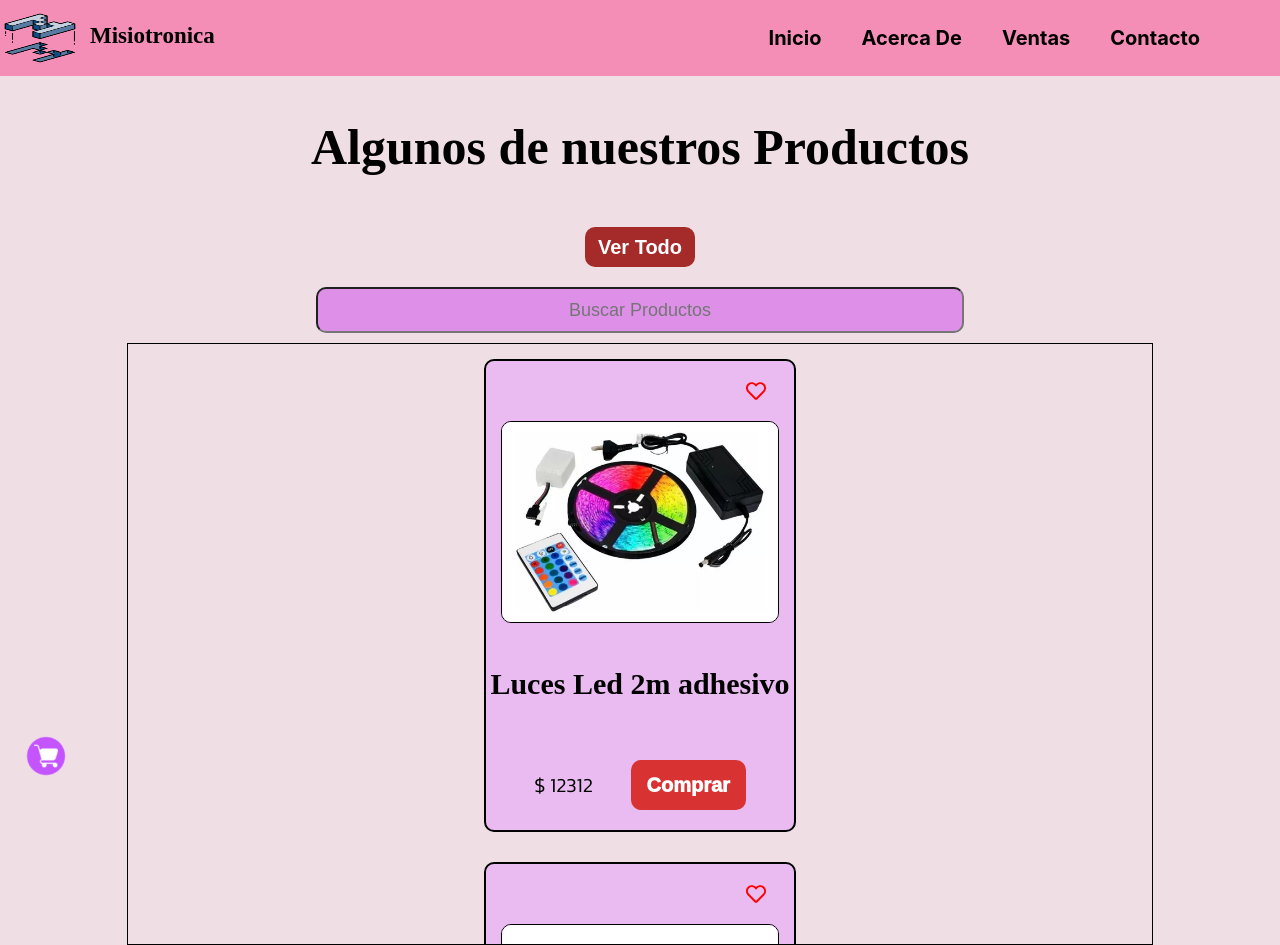
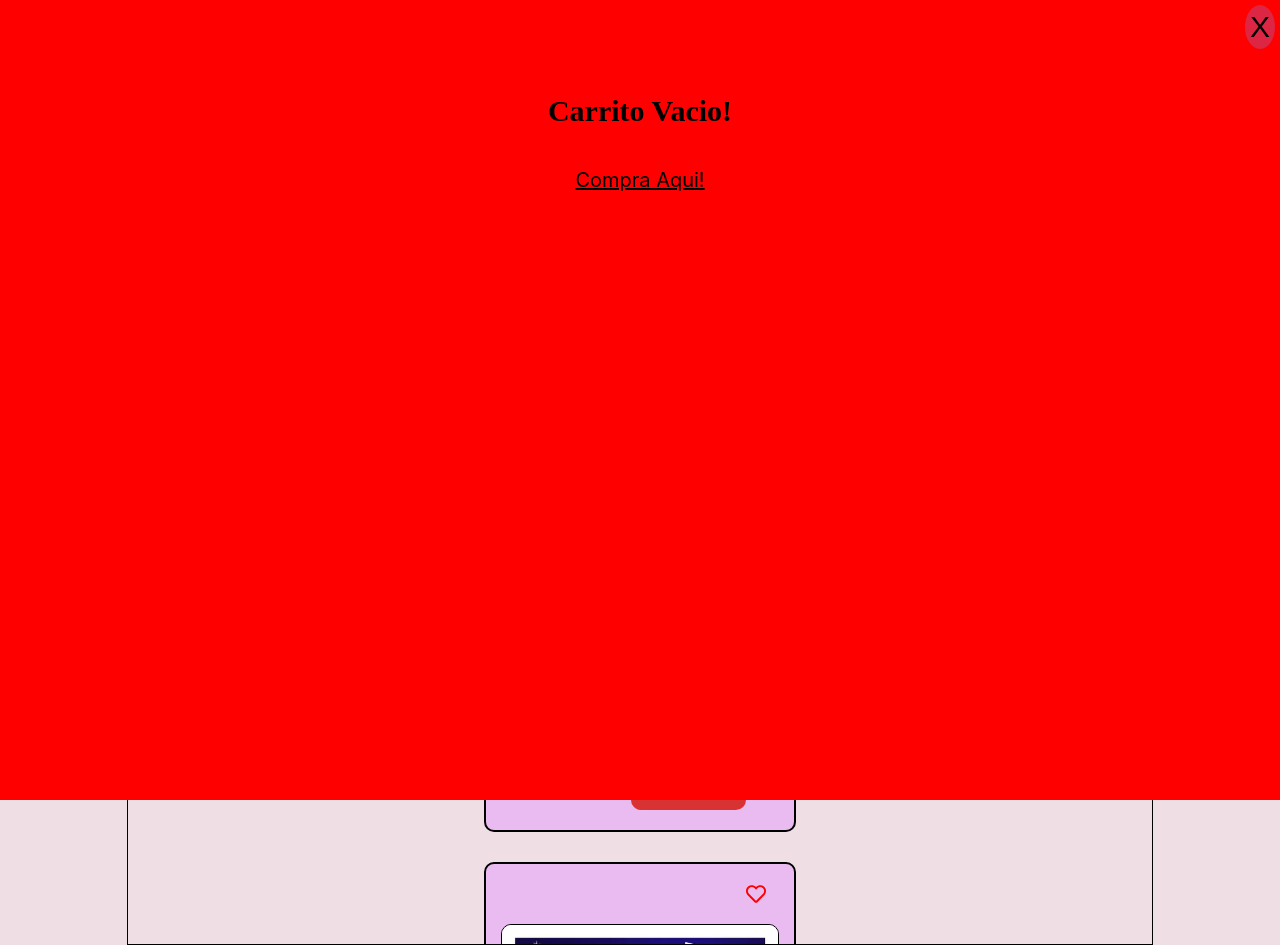
Before and after one commit to Nahuel0/Proyecto-Final-Misiotronica, a React (Create React App) app: page /tienda in a window 1280 px wide. Both pictures are taken after a click on the button 40 px from the left and 755 px from the top of the page. Built offline with nearby package versions, Linux system fonts and the light colour scheme; a web font is replaced by a local one.

Commit message:
Se agrego nueva rama - Carrito en proceso

```diff
--- a/src/componentes/carrito/Carrito.jsx
+++ b/src/componentes/carrito/Carrito.jsx
@@ -1,15 +1,36 @@
+import { useState } from 'react';
+import Producto from '../productos/Producto';
 import './carrito.css'
 
 
 
-export default function Carrito(){
+export default function Carrito(props){
+    const [verCarrito,setVerCarrito] = useState(false);
+
+    const viewCarrito = ()=>{
+        setVerCarrito(!verCarrito)
+    }
     return (
         <div className='content-carrito'>
 
-            <div>
+            <div className=  {!verCarrito ? "ocultar-carrito" : "mostrar-carrito"}>
+                <button className='boton-cerrar' onClick={()=>{viewCarrito()}}>X</button>
+                <div className='cont-carrito-productos'>
+                    {
+                        !props.productos.length ?
+                            <div className='cont-empty'>
+                                <h4>Carrito Vacio!</h4>
 
+                                <a className='a-url-tienda' href="http://localhost:3000/tienda">Compra Aqui!</a>
+                                </div>
+                        :
+                            props.productos.map(
+                                (producto)=>producto
+                                )
+                    }
+                </div>
             </div>
-            <button className='boton-carrito'>
+            <button className={!verCarrito ? "boton-carrito" : "ocultar-carrito"} onClick={()=>{viewCarrito()}}>
                 <img src={process.env.PUBLIC_URL+"/imagenes/icon/carrito-compras.png"} alt="Carrito de compras" id='img-carrito'/>
             </button>
 
--- a/src/componentes/carrito/carrito.css
+++ b/src/componentes/carrito/carrito.css
@@ -1,11 +1,49 @@
-.content-carrito{
-    position: fixed;
-    bottom:20px;
-	left: 20px;
-    border-radius: 50%;
-	transition: all .5s;
+
+.ocultar-carrito{
+    display: none;
 }
 
+.mostrar-carrito{
+    position: fixed;
+    width: 100%;
+    height: 100%;
+    background-color: red;
+    display: flex;
+    flex-direction: column;
+    top: 0;
+    left: 0;
+}
+.boton-cerrar{
+    align-self: flex-end;
+    margin: 5px;
+    padding: 5px;
+    border-radius: 50%;
+    border: none;
+    background-color: rgb(221, 37, 68);
+    font-size: 30px;
+    cursor: pointer;
+
+
+}
+
+.cont-carrito-productos{
+    display: flex;
+    flex-direction: row;
+    flex-wrap: wrap;
+}
+.cont-empty{
+    width: 100%;
+    display: flex;
+    flex-direction: column;
+    align-items: center;
+    justify-content: center;
+    text-align: center  ;
+
+}
+.a-url-tienda{
+    font-size: 20px;
+    color: black;
+}
 
 .boton-carrito{
     border-radius: 50%;
@@ -13,6 +51,11 @@
     border: none;
     width: 40px;
     height: 40px;
+    position: fixed;
+    left: 20px;
+    bottom: 20px;
+
+
 }
 
 #img-carrito{
--- a/src/componentes/contenedor-productos/ContentProducto.jsx
+++ b/src/componentes/contenedor-productos/ContentProducto.jsx
@@ -4,12 +4,28 @@
 import { useEffect, useState } from "react";
 import Carrito from "../carrito/Carrito";
 
-//Definimos el slice
 
 
 
 export default function ContentProducto(){
+    //================= Creamos los prodcutos y los asignamos a una lista =======================
+    let productosCreados = [];
+    dataImagen.map(
+        (productos)=>productos.tipo.map(
+            (unidad)=>productosCreados.push(
+                <Producto
+                    key = {unidad.id}
+                    nombre={unidad.nombre}
+                    url={unidad.url}
+                    cantidad = {unidad.cantidad}
+                    class="img-ventas"
+                />
+            )
+        ),
+    )
+    let iterador = 0;
 
+    //================================================================
     const [expandir,setExpandir] = useState(false);
 
 
@@ -22,6 +38,7 @@
         //Hokss
         const [productos,setProductos ] = useState([]);
         const [search,setSearch] = useState("");
+
 
         //Funcion para traer los datos
         const showData =  ()=>{
@@ -56,18 +73,23 @@
     //================== Opciones del carrito =================================
     const [contenidoCarrito,setContenidoCarrito] = useState([]);
     const p = [];
-    const addCarrito= (producto)=>{
-        p.push(producto);
+    const addCarrito= (id)=>{
+        p.push(productosCreados[id]);
+        setContenidoCarrito(contenidoCarrito.concat(p));
+
     }
 
     useEffect(()=>{
 
     },[])
 
+    //================================================
     return(
         <section className="section-cont-producto">
             {/* Carrito */}
-            <Carrito/>
+            <Carrito
+                productos = {contenidoCarrito}
+            />
 
 
             <h2>Algunos de nuestros Productos</h2>
@@ -78,19 +100,19 @@
 
             <div className={!expandir ?"cont-parcial-productos" : "ocultar-producto"}>
                 {resultado.map(
-                    (producto)=>
+                    (producto,i)=>
                         <div className="cont-producto" key={producto.id}>
-                                <Producto
+                                {/* <Producto
                                     key = {producto.id}
                                     nombre={producto.tipo[0].nombre}
                                     url={producto.tipo[0].url}
                                     cantidad = {producto.tipo[0].cantidad}
                                     class="img-ventas"
-                                />
-
+                                /> */}
+                                {productosCreados[i]}
                             <div className="content-precio-compra">
                                 <p className="precio-producto">$ {producto.tipo[0].precio}</p>
-                                <button className="boton-comprar" onClick={addCarrito(producto.tipo[0])}>Comprar</button>
+                                <button className="boton-comprar"  onClick={()=>{addCarrito(iterador)}}>Comprar</button>
                             </div>
                         </div>
 
@@ -101,29 +123,32 @@
             <div className={expandir ? "cont-total-producto" :"ocultar-producto"}>
                     {
                         resultado.map(
-                            (producto) =>
+                            (producto,i) =>
                                         <div key={producto.id} className="cont-producto-seleccionados">
                                             <h4 className="titulo-producto-seleccionado">{producto.nombre}</h4>
                                             <div className="cont-producto-row">
                                             {
                                                 producto.tipo.map(
-                                                    (unidad)=>
+                                                    (unidad)=>(
                                                         <div className="cont-producto" key={unidad.id}>
-                                                                <Producto
+                                                                {/* <Producto
                                                                     key={unidad.id}
                                                                     nombre={unidad.nombre}
                                                                     url={unidad.url}
                                                                     precio={unidad.precio}
                                                                     cantidad = {producto.tipo[0].cantidad}
                                                                     class="img-ventas-all"
-                                                                />
+                                                                /> */}
+                                                                {productosCreados[iterador++]}
 
                                                                 <div className="content-precio-compra">
                                                                     <p className="precio-producto">$ {unidad.precio}</p>
-                                                                    <button className="boton-comprar" onClick={()=>{alert('Producto agregado al carro')}}>Comprar</button>
+                                                                    <button className="boton-comprar" onClick={()=>{addCarrito(unidad.id)}}>Comprar</button>
 
                                                             </div>
                                                         </div>
+
+                                                        )
                                                 )
                                             }
                                             </div>
--- a/src/productoJson/productos.json
+++ b/src/productoJson/productos.json
@@ -4,14 +4,14 @@
         "nombre" : "Luces Leds",
         "tipo":[
             {
-                "id":"led1",
+                "id":1,
                 "precio": 12312,
                 "nombre":"Luces Led 2m adhesivo",
                 "cantidad":10,
                 "descripcion":"",
                 "url": "imagenes-venta/Luces-Sensores/leds/led1.png"
             },{
-                "id":"led2",
+                "id":2,
                 "precio": 22300,
                 "nombre":"Luces de Neon estetico",
                 "cantidad":10,
@@ -25,7 +25,7 @@
         "nombre" : "Luces De Emergencia",
         "tipo":[
             {
-                "id":"luz-emergencia",
+                "id":3,
                 "precio": 1550,
                 "nombre":"Luz de Emergencia colo Blanco 2wh",
                 "cantidad":10,
@@ -39,21 +39,21 @@
         "nombre" : "Sensores de Estacionamiento",
         "tipo":[
             {
-                "id":"sensor1",
+                "id":4,
                 "precio": 30000,
                 "nombre":"Sensor de auto marac Lefer",
                 "cantidad":10,
                 "descripcion":"",
                 "url": "imagenes-venta/Luces-Sensores/sensor-de-estacionamiento/sensor1.png"
             },{
-                "id":"sensor2",
+                "id":5,
                 "precio": 19999,
                 "nombre":"Sensor Automovil marca Patito",
                 "cantidad":10,
                 "descripcion":"",
                 "url": "imagenes-venta/Luces-Sensores/sensor-de-estacionamiento/sensor2.png"
             },{
-                "id":"sensor3",
+                "id":6,
                 "precio": 11999,
                 "nombre":"Automovil-sensor Lefer 2.0",
                 "cantidad":10,
@@ -68,7 +68,7 @@
 
         "tipo":[
             {
-                "id":"sensor1",
+                "id":7,
                 "precio": 9999,
                 "nombre":"Sensor Moviento White 20mts",
                 "cantidad":10,
@@ -76,7 +76,7 @@
                 "url": "imagenes-venta/Luces-Sensores/sensor-de-movimiento/sensor1.png"
 
             },{
-                "id":"sensor2",
+                "id":8,
                 "precio": 20000,
                 "nombre":"Sensor movimiento marca MoviMant 30Mts",
                 "cantidad":10,
@@ -84,7 +84,7 @@
                 "url": "imagenes-venta/Luces-Sensores/sensor-de-movimiento/sensor2.png"
 
             },{
-                "id":"sensor3",
+                "id":9,
                 "precio": 10000,
                 "nombre":"Senso/Movimiento Black 20mts",
                 "cantidad":10,
@@ -98,21 +98,21 @@
         "nombre" : "Placa de Circuitos",
         "tipo":[
             {
-                "id":"placa1",
+                "id":10,
                 "precio": 2000,
                 "nombre":"Placa Lisa Para Circuiteria maraca Noxus",
                 "cantidad":10,
                 "descripcion":"",
                 "url": "imagenes-venta/placa/Placa-Circuitos/placa1.png"
             },{
-                "id":"placa2",
+                "id":11,
                 "precio": 2400,
                 "nombre":"Placa de control principal Uncode",
                 "cantidad":10,
                 "descripcion":"",
                 "url": "imagenes-venta/placa/Placa-Circuitos/placa2.png"
             },{
-                "id":"placa3",
+                "id":12,
                 "precio": 5000,
                 "nombre":"Placa de control 2Bits True/False",
                 "cantidad":10,
@@ -125,21 +125,21 @@
         "nombre" : "Placa de Control",
         "tipo":[
             {
-                "id":"bateria1",
+                "id":13,
                 "precio": 100000,
                 "nombre":"Bateria Dell notebook ",
                 "cantidad":10,
                 "descripcion":"",
                 "url": "imagenes-venta/placa/Placa-de-control/bateria1.png"
             },{
-                "id":"placa2",
+                "id":14,
                 "precio": 70000,
                 "nombre":"Bateria Impresora 3D Noxus",
                 "cantidad":10,
                 "descripcion":"",
                 "url": "imagenes-venta/placa/Placa-de-control/bateria2.png"
             },{
-                "id":"placa3",
+                "id":15,
                 "precio": 150000,
                 "nombre":"Bateria HP notebook 2023",
                 "cantidad":10,
@@ -152,21 +152,21 @@
         "nombre" : "Placa Motherboard",
         "tipo":[
             {
-                "id":"placa1",
+                "id":16,
                 "precio": 50000,
                 "nombre":"Placa madre PC Marca Gigabyte",
                 "cantidad":10,
                 "descripcion":"",
                 "url": "imagenes-venta/placa/Placa-Motherboard/placa1.png"
             },{
-                "id":"placa2",
+                "id":17,
                 "precio": 60000,
                 "nombre": "MotherBoard Pc Gaming Alien",
                 "cantidad":10,
                 "descripcion":"",
                 "url": "imagenes-venta/placa/Placa-Motherboard/placa2.png"
             },{
-                "id":"placa3",
+                "id":18,
                 "precio": 30000,
                 "nombre" : "Placa Madre Pc Asus Prime PCGamer",
                 "cantidad":10,
@@ -179,21 +179,21 @@
         "nombre" : "Cables Varios",
         "tipo":[
             {
-                "id":"CableAux",
+                "id":19,
                 "precio": "2000",
                 "nombre":"Cable Auxiliar 3.3m",
                 "cantidad":10,
                 "descripcion":"",
                 "url":"imagenes-venta/cables/cable1.png"
             },{
-                "id":"CableAdaptador",
+                "id":20,
                 "precio": "3500",
                 "nombre":"Cable Adaptador Auxiliar 2.5",
                 "cantidad":10,
                 "descripcion":"",
                 "url":"imagenes-venta/cables/cable2.png"
             },{
-                "id":"CableCanal",
+                "id":21,
                 "precio":"1000",
                 "nombre":"Cable Canal 1m autoadhesivo",
                 "cantidad":10,
```
